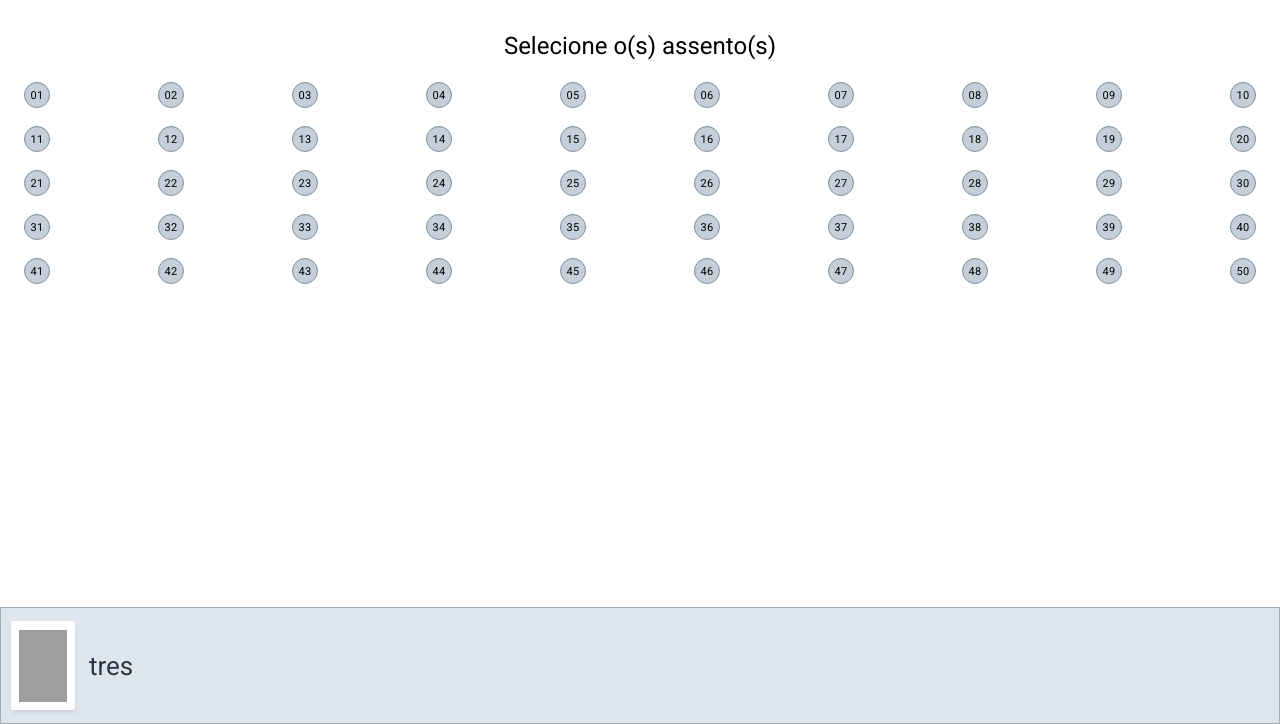
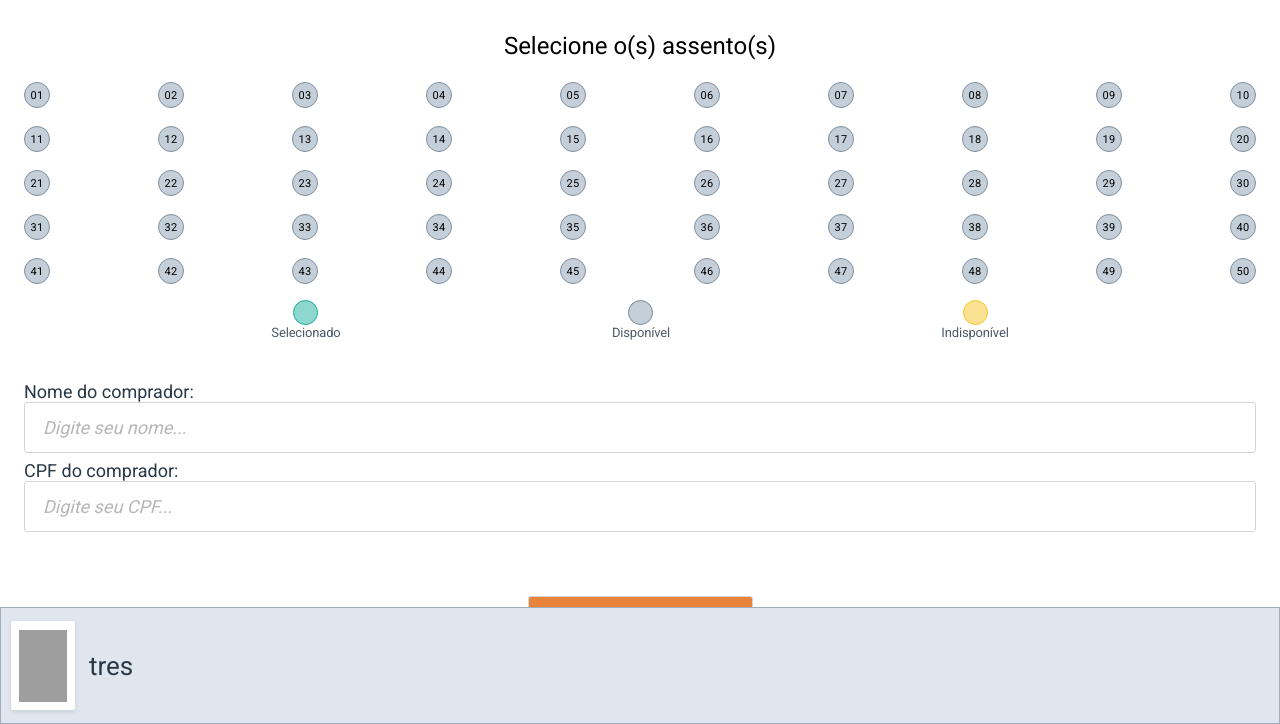
Before and after one commit to Icaro-pavani/projeto9-cineflex, a React app: page /sessao/1 in a window 1280 px wide. Shown: the part 76-800 px from the top of the page. Built offline with nearby package versions, Linux system fonts and the light colour scheme; grey boxes are pictures that could not be loaded.

Commit message:
Seats layout page built

```diff
--- a/src/components/Seats/index.js
+++ b/src/components/Seats/index.js
@@ -26,6 +26,27 @@ function Seats() {
             <main>
                 <h2>Selecione o(s) assento(s)</h2>
                 {seatsMap.map(seatsRow => <SeatsRow key={seatsRow} seatsRow={seatsRow}/>)}
+                <div className="seat-info">
+                    <div className="example-circle">
+                        <div className="circle selected"></div>
+                        <p>Selecionado</p>
+                    </div>
+                    <div className="example-circle">
+                        <div className="circle available"></div>
+                        <p>Disponível</p>
+                    </div>
+                    <div className="example-circle">
+                        <div className="circle unavailable"></div>
+                        <p>Indisponível</p>
+                    </div>
+                </div>
+                <form>
+                    <h3>Nome do comprador:</h3>
+                    <input name="nome" type="text" placeholder="Digite seu nome..." />
+                    <h3>CPF do comprador:</h3>
+                    <input name="CPF" type="text" placeholder="Digite seu CPF..." />
+                    <input className="submit" type="submit" value="Reservar assento(s)" />
+                </form>
             </main>
             <Footer image={"teste"} title={"tres"} session="" />
         </div>
--- a/src/components/Seats/style.css
+++ b/src/components/Seats/style.css
@@ -10,3 +10,95 @@
     font-size: 24px;
     margin: 43px 0 15px;
 }
+
+.Seats .seat-info {
+    display: flex;
+    align-items: center;
+    justify-content: space-evenly;
+    width: 100%;
+    margin-top: 7px;
+}
+
+.Seats .example-circle {
+    display: flex;
+    flex-direction: column;
+    align-items: center;
+    justify-content: center;
+    margin-bottom: 41px;
+}
+
+.Seats .circle {
+    width: 25px;
+    height: 25px;
+}
+
+.Seats p {
+    font-size: 13px;
+    line-height: 15px;
+    letter-spacing: -0.013em;
+    color: #4e5a65;
+}
+
+.Seats .selected {
+    background-color: #8dd7cf;
+    border: 1px solid #1aae9e;
+    border-radius: 50%;
+}
+
+.Seats .available {
+    background-color: #c3cfd9;
+    border: 1px solid #7b8b99;
+    border-radius: 50%;
+}
+
+.Seats .unavailable {
+    background-color: #fbe192;
+    border: 1px solid #f7c52b;
+    border-radius: 50%;
+}
+
+.Seats form {
+    width: 100%;
+    display: flex;
+    flex-direction: column;
+    padding: 0 24px;
+}
+
+.Seats h3 {
+    font-size: 18px;
+    line-height: 21px;
+    color: #293845;
+}
+
+.Seats form input {
+    height: 51px;
+    border: 1px solid #d5d5d5;
+    font-size: 18px;
+    line-height: 21px;
+    font-style: italic;
+    border-radius: 3px;
+    margin-bottom: 7px;
+    font-family: 'Roboto', sans-serif;
+    padding-left: 18px;
+}
+
+.Seats ::placeholder {
+    color: #afafaf;
+    font-weight: 400;
+    font-size: 18px;
+    opacity: 0.9;
+    font-family: 'Roboto', sans-serif;
+}
+
+.Seats input.submit {
+    width: 225px;
+    height: 42px;
+    background-color: #e8833a;
+    color: #fff;
+    font-size: 18px;
+    line-height: 21px;
+    letter-spacing: 0.04em;
+    font-family: 'Roboto', sans-serif;
+    font-style: inherit;
+    margin: 57px auto;
+}
```
